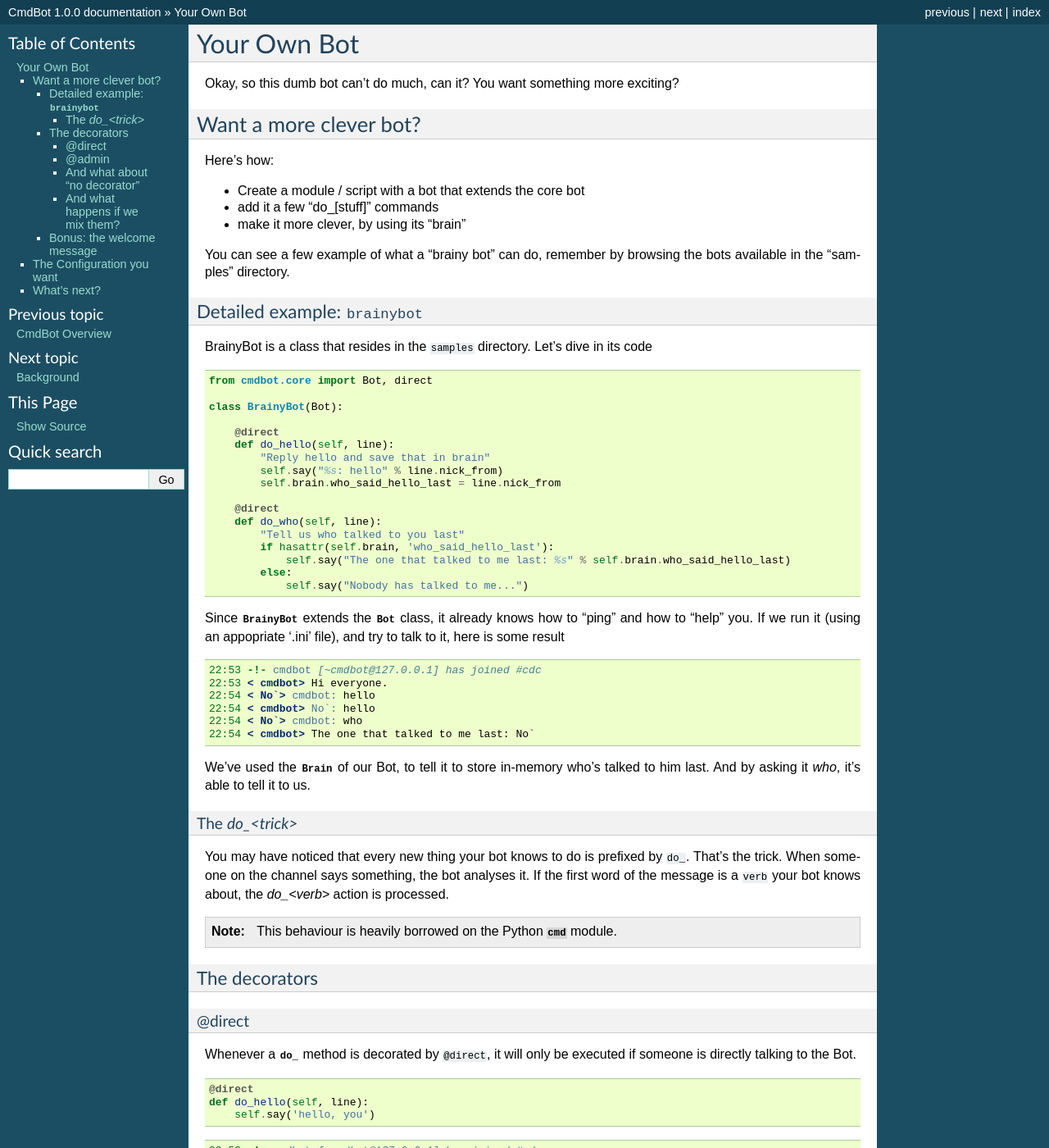
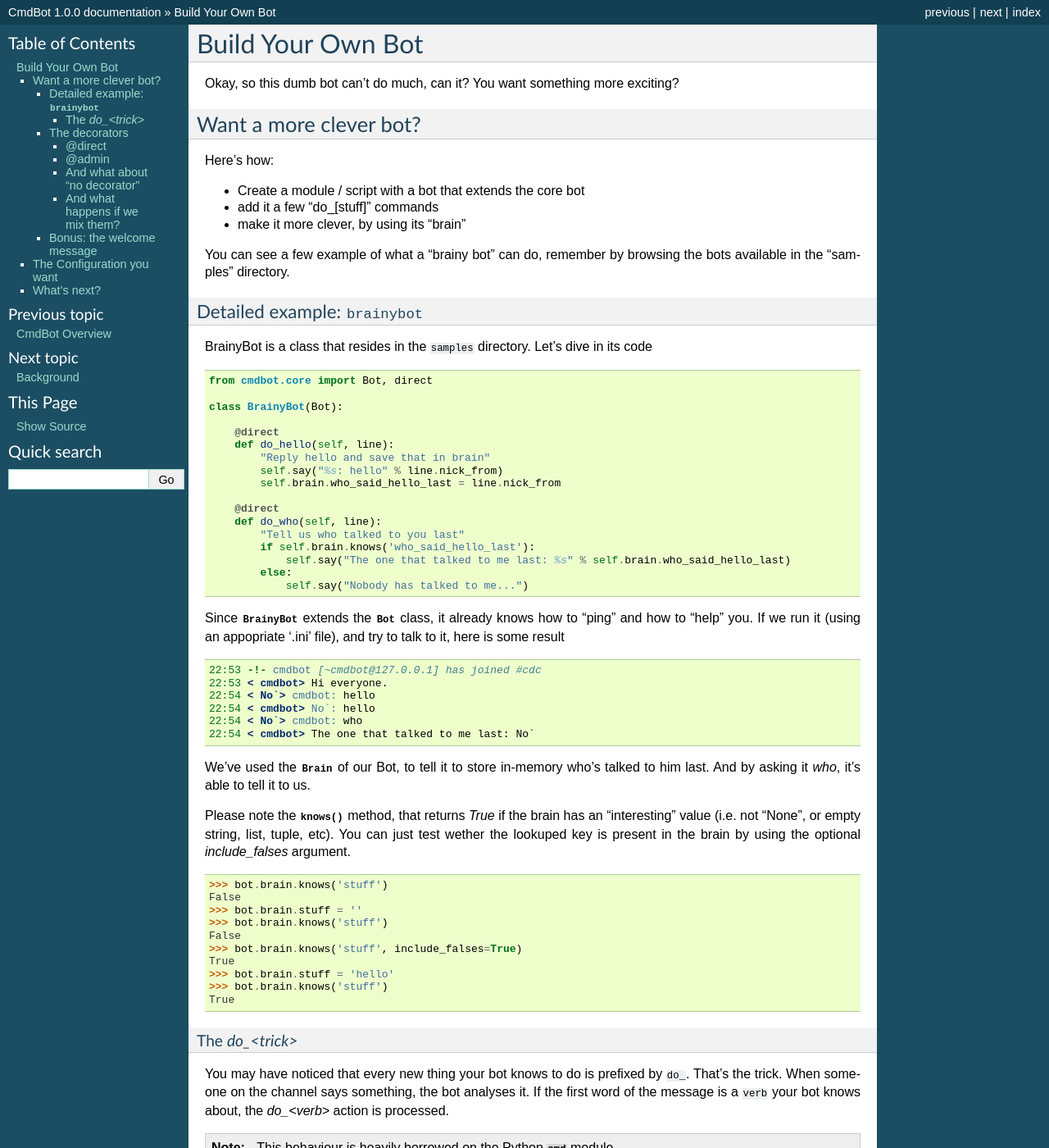
Before and after one commit to brunobord/cmdbot, a Sphinx documentation site: the page built from docs/your_bot.rst, in a window 1280 px wide and 1400 px high. Shown: the whole window at 82% size. Built offline with Sphinx 7.4.7, drawn with Linux system fonts in a browser that asks for light colours; some of the changed text lies outside the part shown.

Commit message:
a new helper for the brain `knows` to decide if your brain knows or not

```diff
--- a/docs/your_bot.rst
+++ b/docs/your_bot.rst
@@ -1,6 +1,6 @@
-============
-Your Own Bot
-============
+==================
+Build Your Own Bot
+==================
 
 Okay, so this dumb bot can't do much, can it? You want something more exciting?
 
@@ -39,7 +39,7 @@ in its code
         @direct
         def do_who(self, line):
             "Tell us who talked to you last"
-            if hasattr(self.brain, 'who_said_hello_last'):
+            if self.brain.knows('who_said_hello_last'):
                 self.say("The one that talked to me last: %s" % self.brain.who_said_hello_last)
             else:
                 self.say("Nobody has talked to me...")
@@ -60,6 +60,24 @@ and try to talk to it, here is some result
 
 We've used the :class:`Brain` of our Bot, to tell it to store in-memory who's
 talked to him last. And by asking it `who`, it's able to tell it to us.
+
+Please note the :meth:`knows` method, that returns `True` if the brain has an
+"interesting" value (i.e. not "None", or empty string, list, tuple, etc).
+You can just test wether the lookuped key is present in the brain by using the
+optional `include_falses` argument.
+
+.. code-block:: python
+
+    >>> bot.brain.knows('stuff')
+    False
+    >>> bot.brain.stuff = ''
+    >>> bot.brain.knows('stuff')
+    False
+    >>> bot.brain.knows('stuff', include_falses=True)
+    True
+    >>> bot.brain.stuff = 'hello'
+    >>> bot.brain.knows('stuff')
+    True
 
 
 The `do_<trick>`
```
Also changed, not shown: 3 other files.
